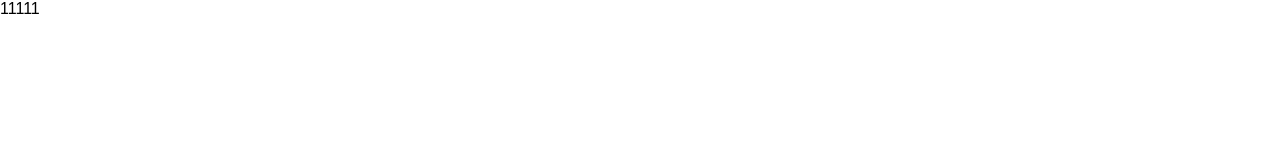
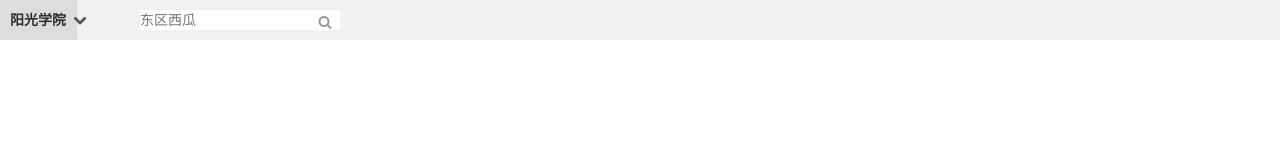
Before and after one commit to mercenaryOpen/mercenary, a plain HTML site: page widget/html/find/main.html in a window 1280 px wide. Drawn offline with Linux system fonts and the light colour scheme.

Commit message:
发现搜索加点击后的效果

```diff
--- a/widget/html/find/main.html
+++ b/widget/html/find/main.html
@@ -1,23 +1,74 @@
 <!DOCTYPE html>
 <html>
+
 <head>
     <meta charset="utf-8">
-      <meta name="viewport" content="maximum-scale=1.0,minimum-scale=1.0,user-scalable=0,width=device-width,initial-scale=1.0"/>
+    <meta name="viewport" content="maximum-scale=1.0,minimum-scale=1.0,user-scalable=0,width=device-width,initial-scale=1.0" />
     <title>title</title>
-      <link rel="stylesheet" type="text/css" href="../../css/api.css"/>
+    <link rel="stylesheet" type="text/css" href="../../css/api.css" />
+
+    <link rel="stylesheet" type="text/css" href="../../css/mzui.css" />
     <style>
-          body{
+        body {}
 
+        header {
+            /*height: 3.5rem;*/
+        }
+
+        header .adress a:nth-child(2) {
+            margin-left: -0.8rem;
+        }
+
+        header .nav-right {
+            height: 2rem;
+            margin-left: 2rem;
+            width: 10rem;
+        }
+
+        header .nav-right .header-search-input {
+            height: 1rem;
+            background-color: white;
+            margin-top: 0.5rem;
+        }
+
+        .heading .nav-right form .icon-search {
+            top: .1rem;
         }
     </style>
 </head>
+
 <body>
-11111
+    <header class="heading color-important-pale">
+        <nav class="nav adress">
+            <a class="active">阳光学院</a>
+            <a><i class="icon icon-chevron-down"></i></a>
+        </nav>
+        <div class="nav-right pull-right">
+            <form topmod onclick="fnOpenSearchWin()">
+                <div class="control has-icon-right  header-search-input">
+                    <input type="search" placeholder="东区西瓜" id="search-input">
+                    <i class="icon icon-search"></i>
+                </div>
+            </form>
+        </div>
+    </header>
 </body>
 <script type="text/javascript" src="../../script/api.js"></script>
 <script type="text/javascript">
-      apiready = function(){
+    apiready = function() {
+
 
     };
+
+    function fnOpenSearchWin(){
+      api.openWin({
+          name: 'find_search_win',
+          url: 'search_win.html',
+          pageParam: {
+              name: 'test'
+          }
+      });
+    };
 </script>
+
 </html>
```
Also changed, not shown: widget/html/find/search_win.html (added, +34 -0 lines), widget/html/main.html (+21 -18 lines), widget/css/aui-iconfont.ttf (added). Lines whose indentation alone changed are shown as unchanged.
